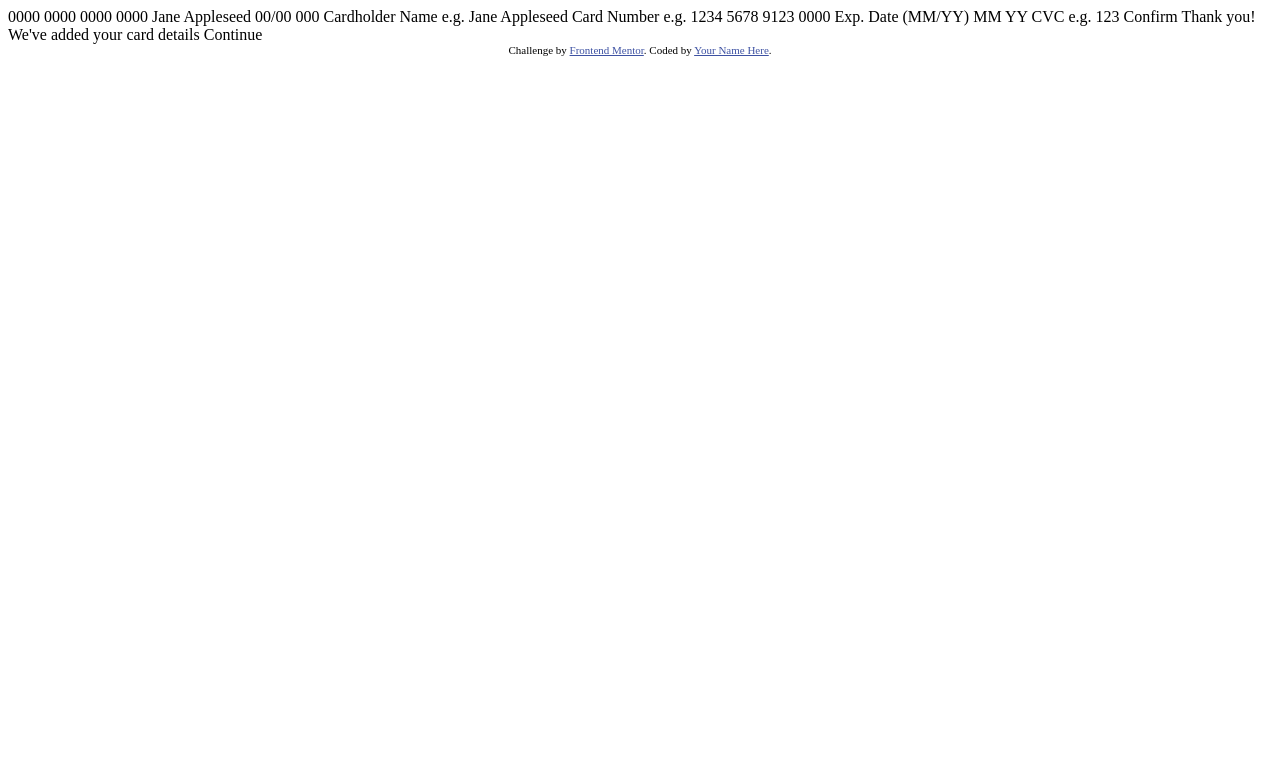
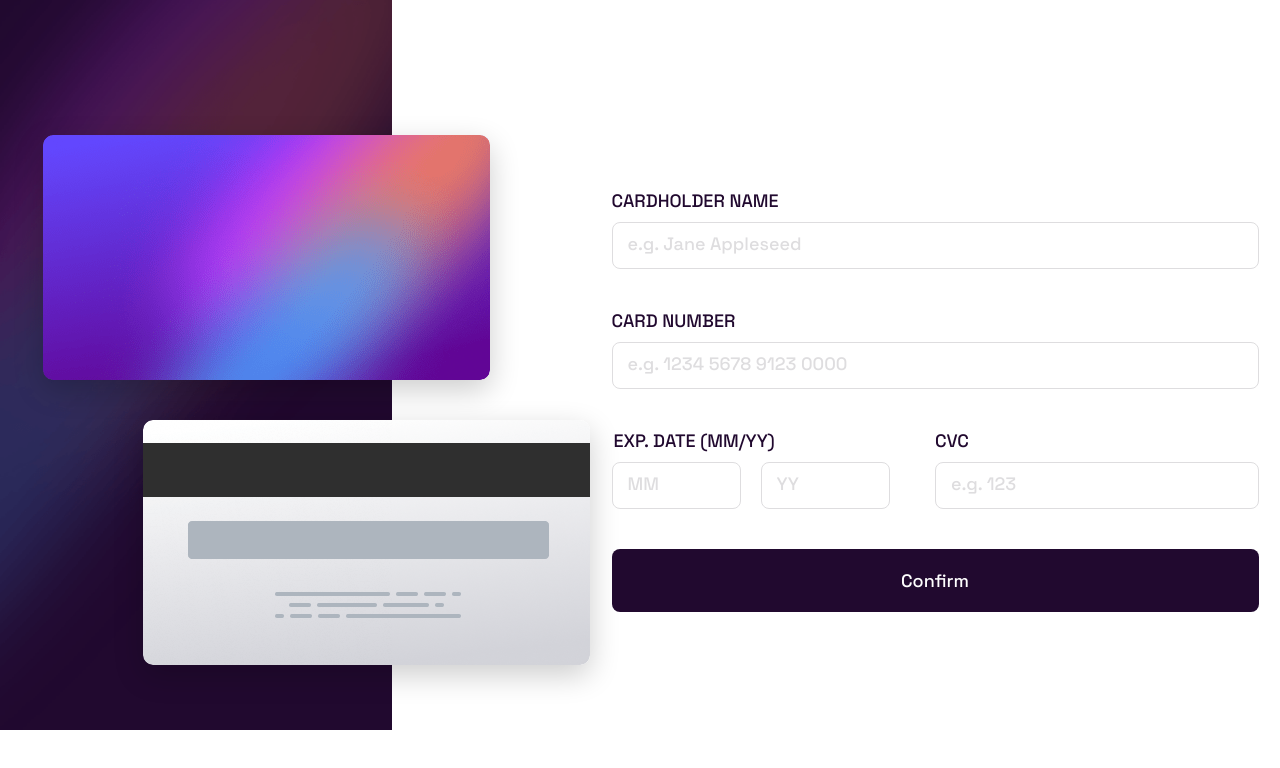
Before and after one commit to HeyTylerMartin/interactive-card-details-form-main, a plain HTML site: page index.html in a window 1280 px wide. Drawn offline with Linux system fonts and the light colour scheme.

Commit message:
Added HTML and basic styling

```diff
--- a/index.html
+++ b/index.html
@@ -1,51 +1,72 @@
 <!DOCTYPE html>
 <html lang="en">
   <head>
-  <meta charset="UTF-8">
-  <meta name="viewport" content="width=device-width, initial-scale=1.0"> <!-- displays site properly based on user's device -->
+    <meta charset="UTF-8" />
+    <meta name="viewport" content="width=device-width, initial-scale=1.0" />
+    <!-- displays site properly based on user's device -->
 
-  <link rel="icon" type="image/png" sizes="32x32" href="./images/favicon-32x32.png">
+    <link rel="icon" type="image/png" sizes="32x32" href="./images/favicon-32x32.png" />
+
+    <link rel="preconnect" href="https://fonts.googleapis.com" />
+    <link rel="preconnect" href="https://fonts.gstatic.com" crossorigin />
+    <link href="https://fonts.googleapis.com/css2?family=Space+Grotesk:wght@500&display=swap" rel="stylesheet" />
+
+    <link rel="stylesheet" href="style.css" />
 
     <title>Frontend Mentor | Interactive card details form</title>
-
-  <!-- Feel free to remove these styles or customise in your own stylesheet 👍 -->
-  <style>
-    .attribution { font-size: 11px; text-align: center; }
-    .attribution a { color: hsl(228, 45%, 44%); }
-  </style>
   </head>
   <body>
+    <div class="page-wrapper">
+      <div class="card">
+        <div class="card__front card-size"></div>
+        <div class="card__back card-size"></div>
+      </div>
+      <div class="details">
+        <div class="details__form">
+          <form class="form" action="#">
+            <div class="form__row">
+              <div class="form__input">
+                <label for="name">Cardholder Name</label>
+                <input type="text" id="name" name="name" placeholder="e.g. Jane Appleseed" />
+              </div>
+            </div>
+            <div class="form__row">
+              <div class="form__input">
+                <label for="number">Card Number</label>
+                <input type="text" id="number" name="number" placeholder="e.g. 1234 5678 9123 0000" />
+              </div>
+            </div>
+            <div class="form__row">
+              <fieldset class="form__input">
+                <legend>Exp. Date (MM/YY)</legend>
+                <div class="form__group">
+                  <input type="text" id="mm" name="mm" placeholder="MM" />
+                  <input type="text" id="yy" name="yy" placeholder="YY" />
+                </div>
+              </fieldset>
+              <div class="form__input">
+                <label for="cvc">CVC</label>
+                <input type="text" name="cvc" id="cvc" placeholder="e.g. 123" />
+              </div>
+            </div>
+            <input type="submit" value="Confirm" />
+          </form>
+        </div>
+      </div>
+    </div>
 
-  0000 0000 0000 0000
+    <!-- 0000 0000 0000 0000
   Jane Appleseed
   00/00
 
-  000
-
-  Cardholder Name
-  e.g. Jane Appleseed
-
-  Card Number
-  e.g. 1234 5678 9123 0000
-
-  Exp. Date (MM/YY)
-  MM
-  YY
-
-  CVC
-  e.g. 123
-
-  Confirm
+  000 -->
 
     <!-- Completed state start -->
 
-  Thank you!
+    <!-- Thank you!
   We've added your card details
-  Continue
+  Continue -->
 
-  <div class="attribution">
-    Challenge by <a href="https://www.frontendmentor.io?ref=challenge" target="_blank">Frontend Mentor</a>.
-    Coded by <a href="#">Your Name Here</a>.
-  </div>
+    <script src="script.js"></script>
   </body>
 </html>
--- /dev/null
+++ b/style.css
@@ -0,0 +1,128 @@
+body {
+  font-family: 'Space Grotesk', sans-serif;
+  font-weight: 500px;
+  font-size: 18px;
+  padding: 0;
+  margin: 0;
+  box-sizing: border-box;
+}
+
+.page-wrapper {
+  display: flex;
+  overflow: hidden;
+  gap: 100px;
+}
+
+.card {
+  flex-grow:1;
+  height: 100vh;
+  background-image: url(images/bg-main-desktop.png);
+  background-repeat:no-repeat;
+  background-size: 80%;
+  display: flex;
+  flex-direction: column;
+  align-items: end;
+  justify-content: center;
+  gap: 40px;
+
+}
+
+.card-size {
+  width: 447px;
+  height: 245px;
+  box-shadow: 0 10px 30px rgba(0, 0, 0, .2);
+  border-radius: 10px;
+}
+
+.card__front {
+  background-image: url(images/bg-card-front.png);
+
+}
+
+.card__back {
+  background-image: url(images/bg-card-back.png);
+  margin-right: -100px;
+
+}
+
+.details {
+  flex-grow:1;
+  display: flex;
+  align-items: center;
+  justify-content: center;
+
+}
+
+.form {
+  display: flex;
+  flex-direction: column;
+  gap: 40px;
+}
+
+.form__row {
+  display: flex;
+  flex-direction: row;
+
+}
+
+.form__input {
+  display: flex;
+  flex-direction: column;
+  width: 100%;
+  gap: 10px;
+
+}
+
+.form__group {
+  display: flex;
+  margin-top: 10px;
+  justify-items: start;
+  gap: 20px;
+}
+
+.form__group > * {
+  width: 30%;
+}
+
+.form label, .form legend {
+  text-transform: uppercase;
+  color: hsl(278, 68%, 11%);
+}
+
+.form input[type=text] {
+  padding: 15px;
+  border-radius: 8px;
+  border: solid 1px hsl(270, 3%, 87%);
+}
+
+.form input[type=submit] {
+  border: none;
+  color: white;
+  background-color: hsl(278, 68%, 11%);
+  padding: 20px 0;
+  font-family: 'Space Grotesk', sans-serif;
+  font-size: 18px;
+  border-radius: 8px;
+}
+
+.form input::placeholder {
+  font-family: 'Space Grotesk', sans-serif;
+  font-weight: 500px;
+  font-size: 18px;
+  color: hsl(270, 3%, 87%);
+}
+
+
+
+.form fieldset {
+  border: none;
+  padding-inline: 0;
+  margin-inline: 0;
+  padding-block:unset;
+  min-inline-size: inherit;
+
+}
+
+.row {
+  flex-direction: row;
+}
```
Also changed, not shown: script.js (added). Lines whose indentation alone changed are shown as unchanged.
